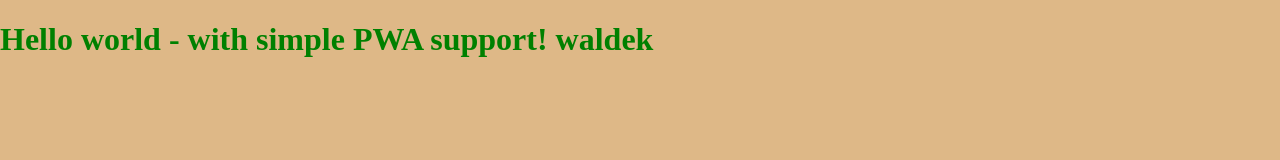
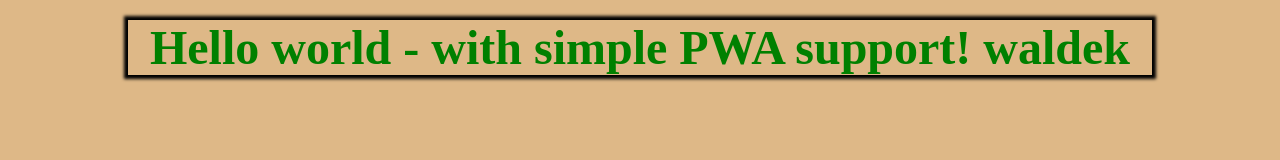
Before and after one commit to WaldekAdams/branchTest, a website: page src/content/index.html in a window 1280 px wide. Drawn offline with nearby package versions, Linux system fonts and the light colour scheme; files that its build step writes are made by us from their sources.

Commit message:
style h1

```diff
--- a/src/content/index.html
+++ b/src/content/index.html
@@ -27,7 +27,7 @@
 </head>
 
 <body>
-  <h1>Hello world - with simple PWA support! waldek</h1>
+  <h1 class="title">Hello world - with simple PWA support! waldek</h1>
 
   <script src="js/main.js"></script>
 </body>
--- a/src/scss/main.scss
+++ b/src/scss/main.scss
@@ -16,3 +16,11 @@
   color: green;
   background: burlywood;
 }
+
+.title {
+  font-size: 48px;
+  text-align: center;
+  box-shadow: 0 0 3px 4px black;
+  width: 80vw;
+  margin: 20px auto;
+}
```
